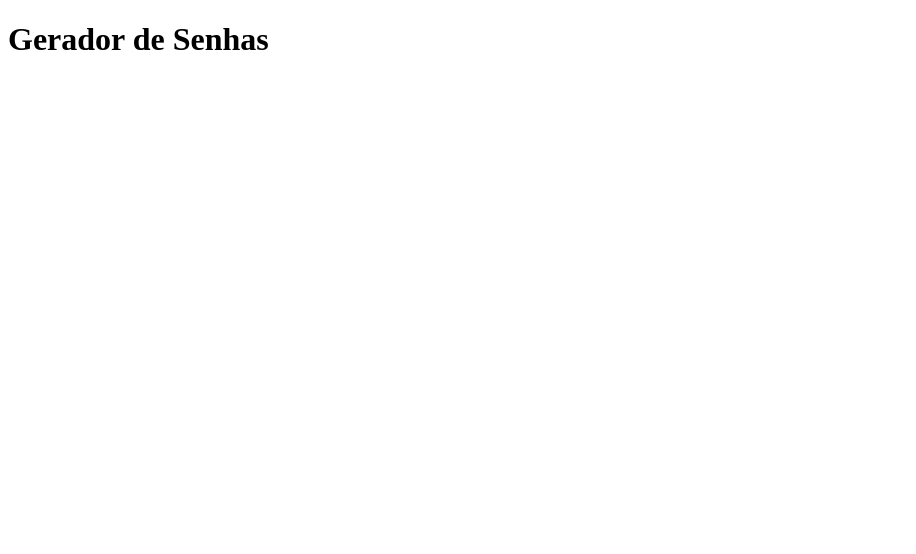
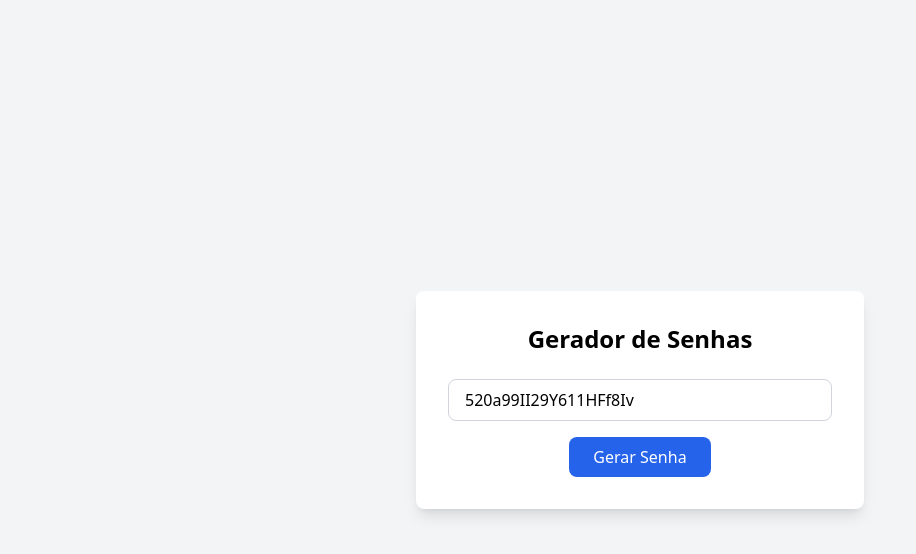
Before and after one commit to Gui9350/geradorDeSenhas, a plain HTML site: page index.html in a window 1280 px wide. Shown: the whole page, without its empty margins (0-916 px from the left). Drawn offline with nearby package versions, Linux system fonts and the light colour scheme.

Commit message:
fix(pagina inicial): corrigido botao que nao aparecia corretamente na tela
feat(pagina inicial): botao e input adicionados na tela para gerar senha

```diff
--- a/geradorDeSenhas.js
+++ b/geradorDeSenhas.js
@@ -43,7 +43,8 @@ function generatePassword(randomPassword) {
     /* Escolhe aleatoriamente um tipo de caractere e adiciona à senha */
     password += randomPassword[randomType]();
   }
-
+  console.log(password);
+  document.querySelector("#senha").setAttribute("value", password); // Define o valor do campo de senha no HTML
   return password;
 }
 
--- a/index.html
+++ b/index.html
@@ -1,12 +1,29 @@
 <!DOCTYPE html>
-<html lang="en">
+<html lang="pt-br">
   <head>
     <meta charset="UTF-8" />
     <meta name="viewport" content="width=device-width, initial-scale=1.0" />
+    <title>Gerador de Senhas</title>
     <script src="geradorDeSenhas.js" defer></script>
-    <title>Gerador de Senhas</title>
+    <script src="https://cdn.tailwindcss.com"></script>
   </head>
-  <body>
-    <h1>Gerador de Senhas</h1>
+  <body class="bg-gray-100 h-screen flex items-center justify-center">
+    <div class="bg-white shadow-lg rounded-lg p-8 w-full max-w-md text-center">
+      <h1 class="text-2xl font-bold mb-6">Gerador de Senhas</h1>
+      <input
+        id="senha"
+        type="text"
+        readonly
+        class="w-full px-4 py-2 mb-4 border border-gray-300 rounded-lg focus:outline-none"
+        placeholder="Sua senha aparecerá aqui"
+      />
+
+      <button
+        onclick="generatePassword(randomPassword)"
+        class="bg-blue-600 text-white px-6 py-2 rounded-lg hover:bg-blue-700 transition"
+      >
+        Gerar Senha
+      </button>
+    </div>
   </body>
 </html>
```
